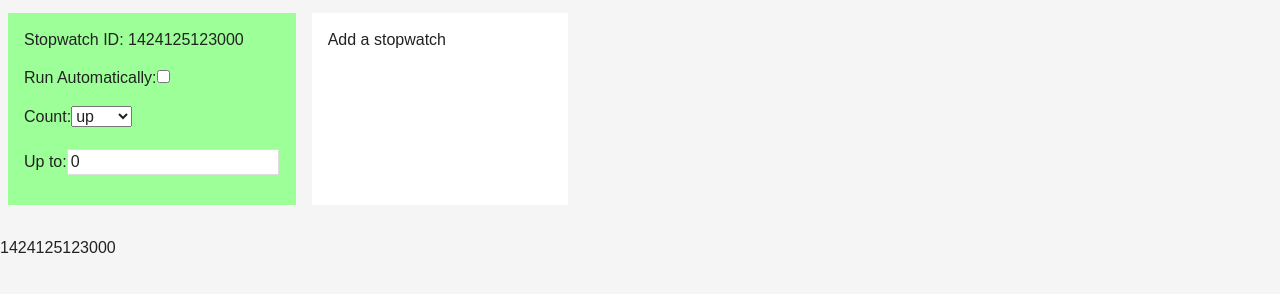
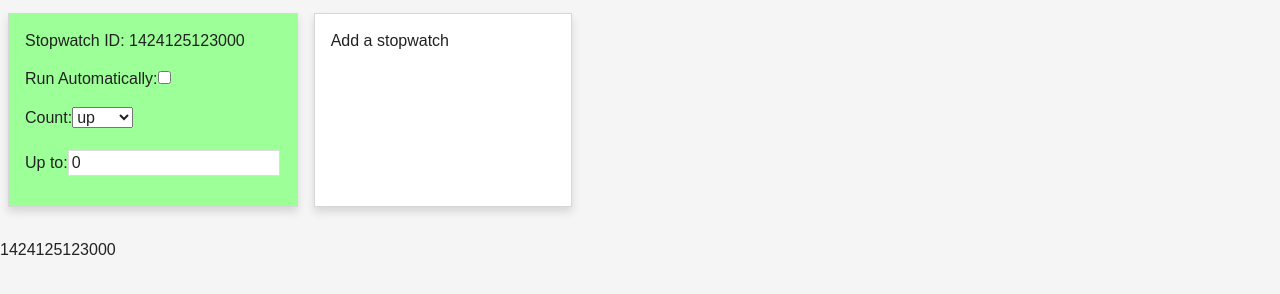
Before and after one commit to theBrianCui/ProtoWatch, a plain HTML site: page src/index.html in a window 1280 px wide. Shown: the part 368-662 px from the top of the page. Drawn offline with Linux system fonts and the light colour scheme.

Commit message:
Added box shadow to modules to make them distinct.

```diff
--- a/src/css/main.css
+++ b/src/css/main.css
@@ -203,6 +203,8 @@ input[type=text]:focus, textarea:focus {
     display: inline-block;
     vertical-align: top;
     background-color: white;
+    border: 1px solid #d7d7d7;
+    box-shadow: 0 5px 8px #d7d7d7;
     min-height: 12em;
     min-width: 14em;
 }
```
